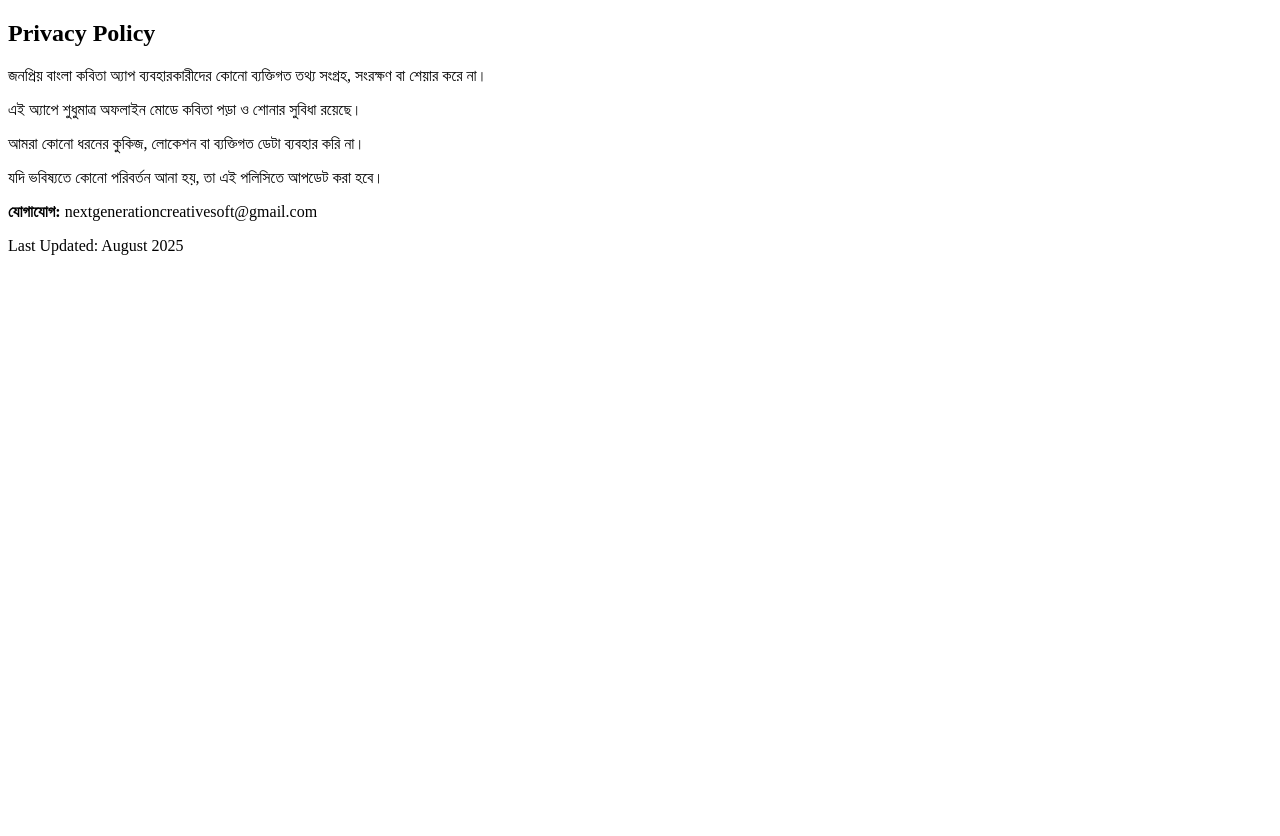
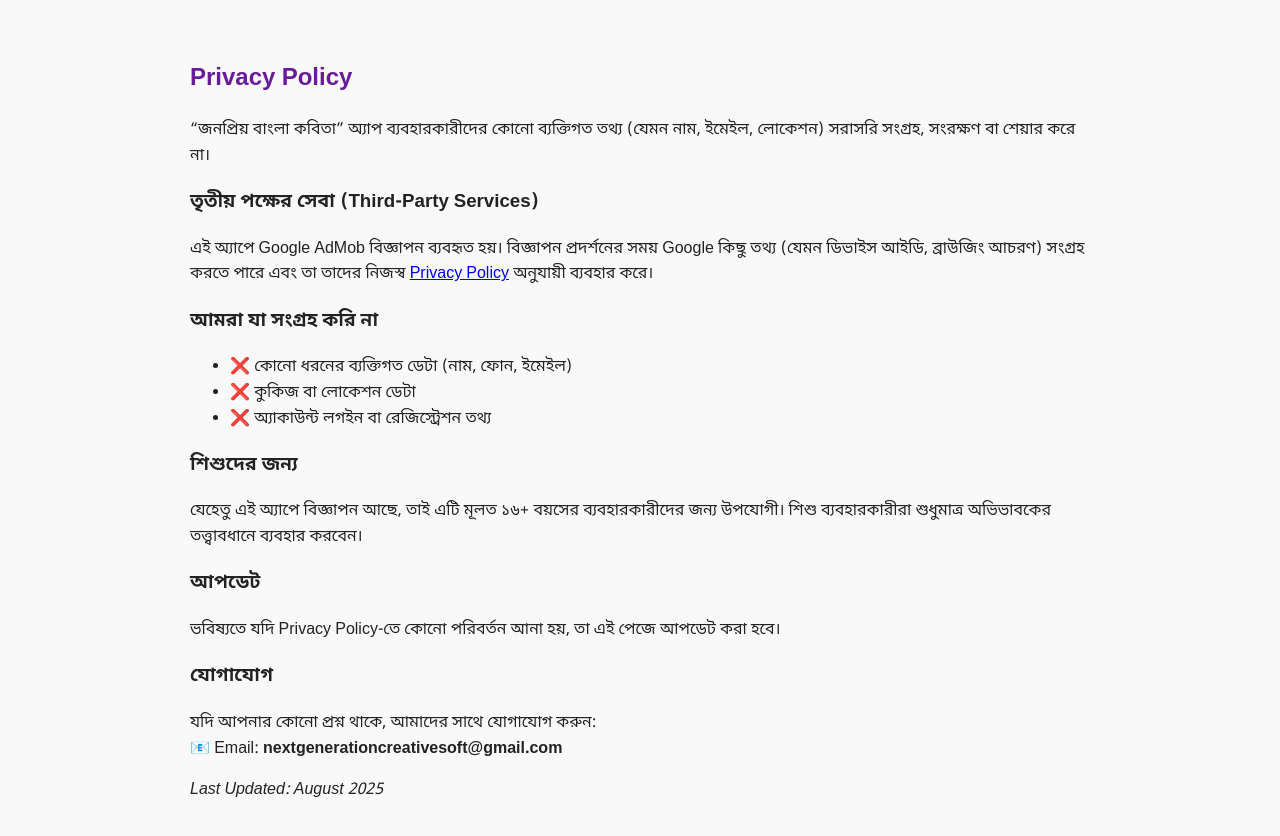
Before and after one commit to nextgenerationcreativesoft/Popular-Bangla-Poem, a plain HTML site: page privacy-policy.html in a window 1280 px wide. Before the commit the page ends 800 px from the top, so only its background shows below. Drawn offline with Linux system fonts and the light colour scheme.

Commit message:
Update privacy-policy.html

```diff
--- a/privacy-policy.html
+++ b/privacy-policy.html
@@ -4,14 +4,59 @@
   <meta charset="UTF-8">
   <meta name="viewport" content="width=device-width, initial-scale=1.0">
   <title>Privacy Policy - জনপ্রিয় বাংলা কবিতা</title>
+  <style>
+    body {
+      font-family: "Noto Sans Bengali", sans-serif;
+      max-width: 900px;
+      margin: 20px auto;
+      padding: 20px;
+      line-height: 1.6;
+      background: #f9f9f9;
+      color: #222;
+    }
+    h2 {
+      color: #6a1b9a;
+    }
+  </style>
 </head>
 <body>
   <h2>Privacy Policy</h2>
-  <p>জনপ্রিয় বাংলা কবিতা অ্যাপ ব্যবহারকারীদের কোনো ব্যক্তিগত তথ্য সংগ্রহ, সংরক্ষণ বা শেয়ার করে না।</p>
-  <p>এই অ্যাপে শুধুমাত্র অফলাইন মোডে কবিতা পড়া ও শোনার সুবিধা রয়েছে।</p>
-  <p>আমরা কোনো ধরনের কুকিজ, লোকেশন বা ব্যক্তিগত ডেটা ব্যবহার করি না।</p>
-  <p>যদি ভবিষ্যতে কোনো পরিবর্তন আনা হয়, তা এই পলিসিতে আপডেট করা হবে।</p>
-  <p><b>যোগাযোগ:</b> nextgenerationcreativesoft@gmail.com</p>
-  <p>Last Updated: August 2025</p>
+
+  <p>
+    “জনপ্রিয় বাংলা কবিতা” অ্যাপ ব্যবহারকারীদের কোনো ব্যক্তিগত তথ্য (যেমন নাম, ইমেইল, লোকেশন) সরাসরি সংগ্রহ, সংরক্ষণ বা শেয়ার করে না।
+  </p>
+
+  <h3>তৃতীয় পক্ষের সেবা (Third-Party Services)</h3>
+  <p>
+    এই অ্যাপে Google AdMob বিজ্ঞাপন ব্যবহৃত হয়।
+    বিজ্ঞাপন প্রদর্শনের সময় Google কিছু তথ্য (যেমন ডিভাইস আইডি, ব্রাউজিং আচরণ) সংগ্রহ করতে পারে এবং তা তাদের নিজস্ব
+    <a href="https://policies.google.com/technologies/ads" target="_blank">Privacy Policy</a> অনুযায়ী ব্যবহার করে।
+  </p>
+
+  <h3>আমরা যা সংগ্রহ করি না</h3>
+  <ul>
+    <li>❌ কোনো ধরনের ব্যক্তিগত ডেটা (নাম, ফোন, ইমেইল)</li>
+    <li>❌ কুকিজ বা লোকেশন ডেটা</li>
+    <li>❌ অ্যাকাউন্ট লগইন বা রেজিস্ট্রেশন তথ্য</li>
+  </ul>
+
+  <h3>শিশুদের জন্য</h3>
+  <p>
+    যেহেতু এই অ্যাপে বিজ্ঞাপন আছে, তাই এটি মূলত ১৬+ বয়সের ব্যবহারকারীদের জন্য উপযোগী।
+    শিশু ব্যবহারকারীরা শুধুমাত্র অভিভাবকের তত্ত্বাবধানে ব্যবহার করবেন।
+  </p>
+
+  <h3>আপডেট</h3>
+  <p>
+    ভবিষ্যতে যদি Privacy Policy-তে কোনো পরিবর্তন আনা হয়, তা এই পেজে আপডেট করা হবে।
+  </p>
+
+  <h3>যোগাযোগ</h3>
+  <p>
+    যদি আপনার কোনো প্রশ্ন থাকে, আমাদের সাথে যোগাযোগ করুন:<br>
+    📧 Email: <b>nextgenerationcreativesoft@gmail.com</b>
+  </p>
+
+  <p><i>Last Updated: August 2025</i></p>
 </body>
 </html>
```
